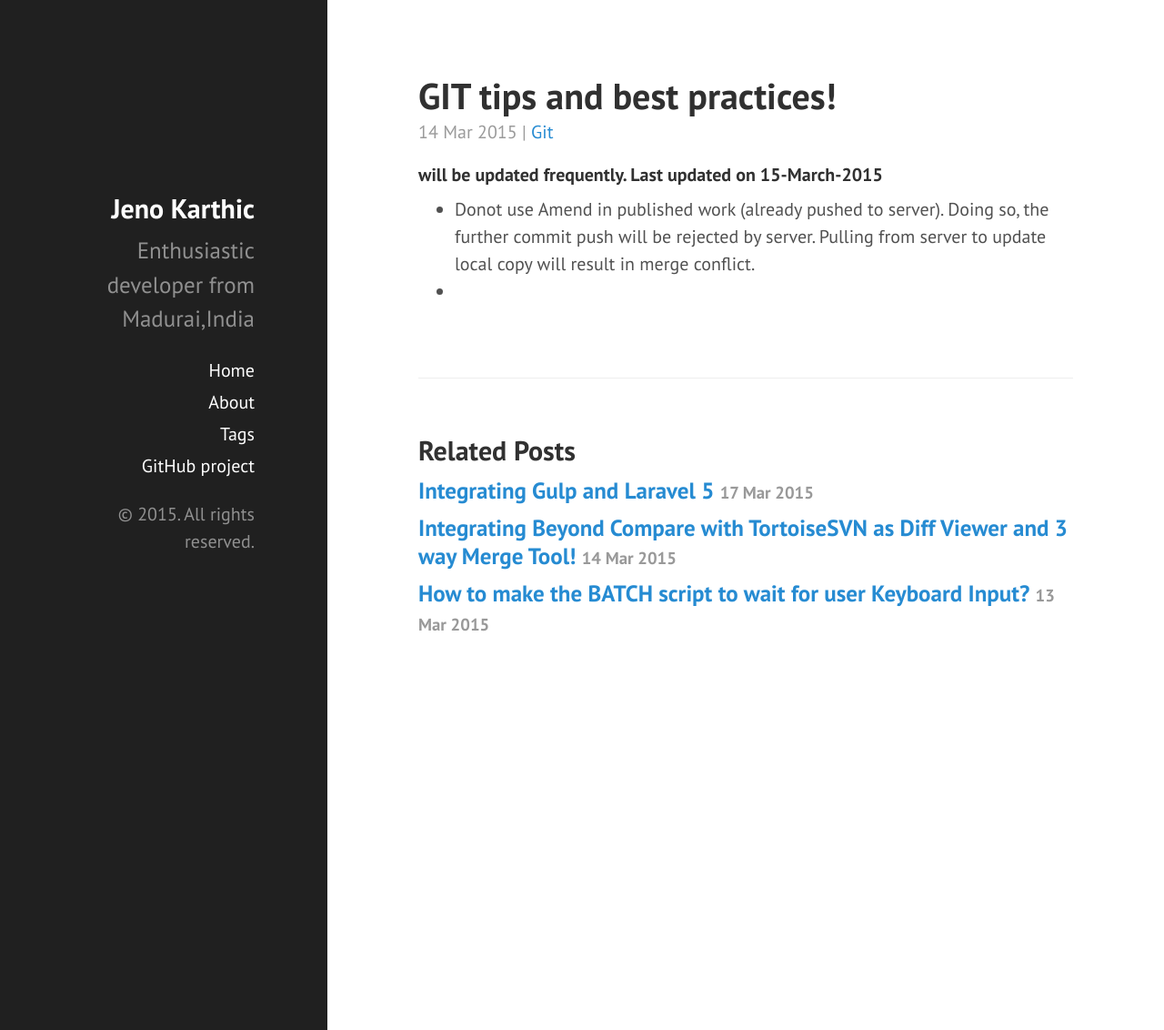
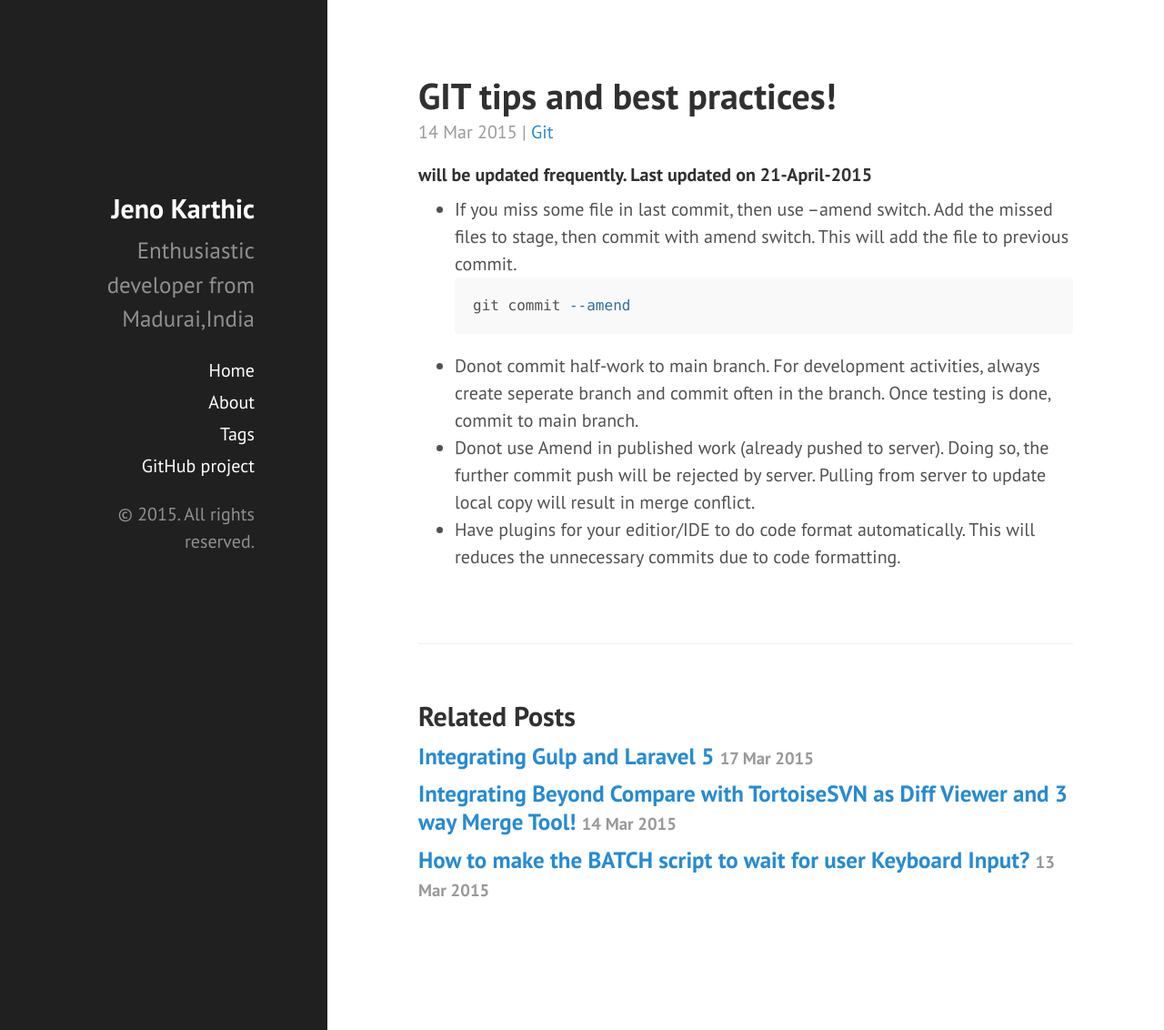
Before and after one commit to jenokarthic/jenokarthic.github.io, a Jekyll site: the page built from _posts/2015-3-14-Git-Tips.md, in a window 1280 px wide and 1132 px high. Shown: the whole window at 91% size. Built offline with Jekyll 4.4.1, drawn with Linux system fonts in a browser that asks for light colours; Markdown is read by kramdown in place of the engine named in the settings; comment, search, counter and statistics services are not loaded.

Commit message:
Git post updated

````diff
--- a/_posts/2015-3-14-Git-Tips.md
+++ b/_posts/2015-3-14-Git-Tips.md
@@ -4,7 +4,12 @@ title: GIT tips and best practices!
 tags: [git]
 ---
 
-###### will be updated frequently. Last updated on 15-March-2015
+###### will be updated frequently. Last updated on 21-April-2015
 
-*  Donot use Amend in published work (already pushed to server).  Doing so, the further commit push will be rejected by server.  Pulling from server to update local copy will result in merge conflict.
-*
+* If you miss some file in last commit, then use  --amend switch.  Add the missed files to stage, then  commit with amend switch.   This will add the file to previous commit.
+```bash
+git commit --amend
+```
+* Donot commit half-work to main branch.  For development activities, always create seperate branch and commit often in the branch. Once testing is done, commit to main branch.
+* Donot use Amend in published work (already pushed to server).  Doing so, the further commit push will be rejected by server.  Pulling from server to update local copy will result in merge conflict.
+* Have plugins for your editior/IDE to do code format automatically. This will reduces the unnecessary commits due to code formatting.
````
